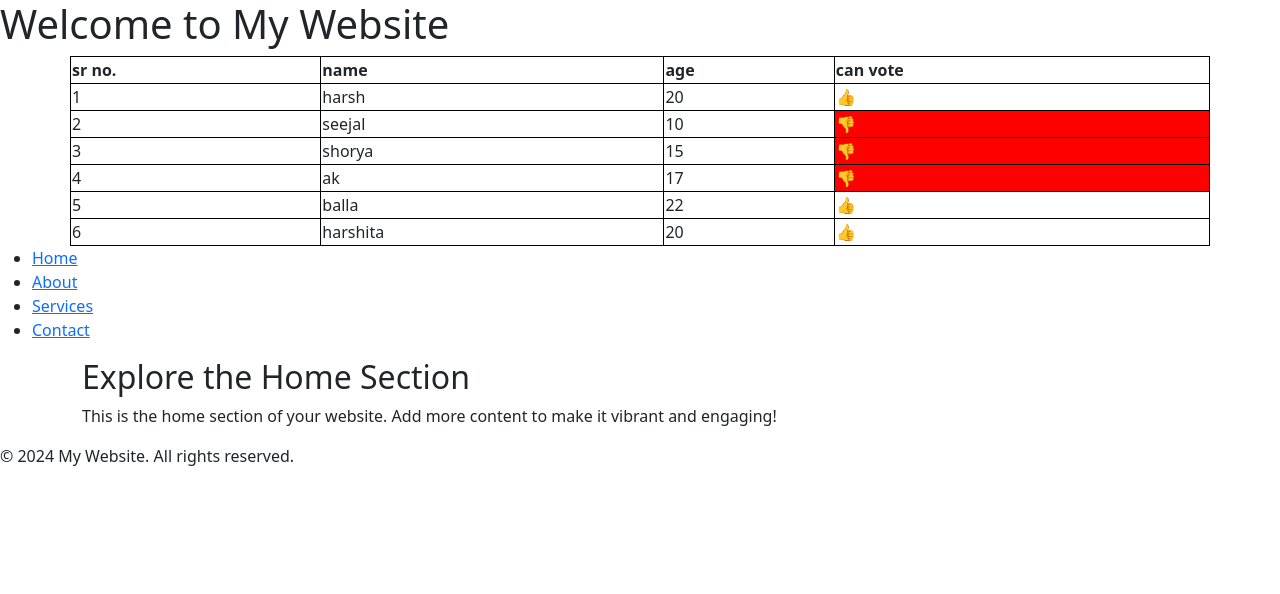
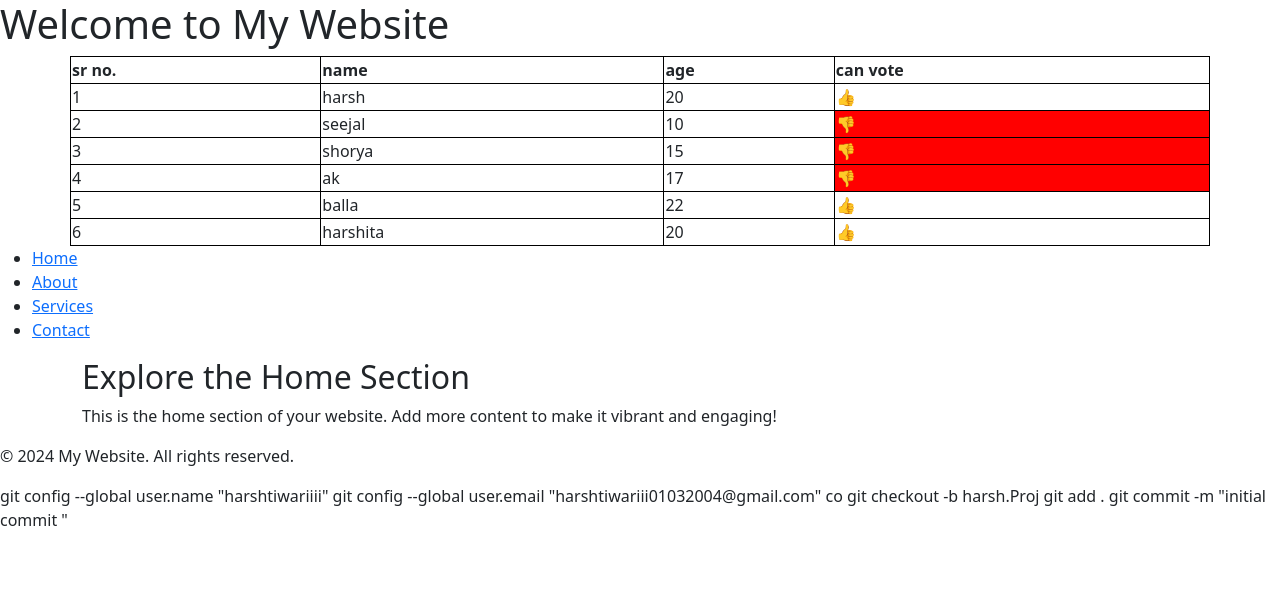
Before and after one commit to harshtiwariiii/Receipe, a Django app: page / in a window 1280 px wide. Shown: the top 594 px of the page. Run offline with Django 5.2, Linux system fonts and the light colour scheme.

Commit message:
initial commit

```diff
--- a/home/templates/home/index.html
+++ b/home/templates/home/index.html
@@ -62,3 +62,13 @@
     </footer>
 </body>
 </html>
+
+
+
+git config --global user.name "harshtiwariiii"
+git config --global user.email "harshtiwariii01032004@gmail.com"
+ co
+
+ git checkout -b harsh.Proj
+git add .
+git commit -m "initial commit "
```
